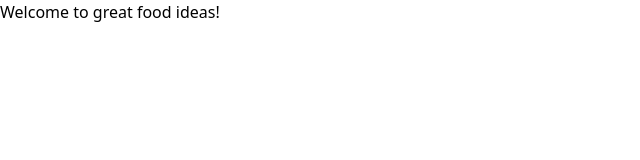
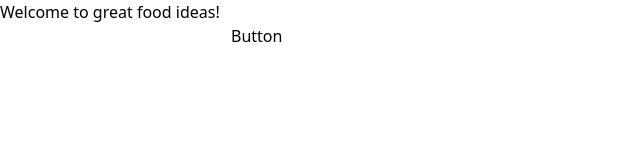
Before and after one commit to Reformedhope/Recipe_book, a React (Create React App) app: page / in a window 1280 px wide. Shown: the top 160 px of the page, without its empty margins (0-640 px from the left). Built offline with nearby package versions, Linux system fonts and the light colour scheme.

Commit message:
added  navigation using a button instead of a link

```diff
--- /dev/null
+++ b/src/Components/RecipeList.jsx
@@ -0,0 +1,5 @@
+export default function RecipeMList(){
+    return(
+        <div>LIST</div>
+    )
+}
--- a/src/Components/SearchBar.jsx
+++ b/src/Components/SearchBar.jsx
@@ -1,19 +1,25 @@
 import React, { useState } from "react";
+import { useNavigate } from "react-router-dom";
 
 const SearchBar = (props) => {
     const[search, setSearch] = useState([]);
+    const navigate = useNavigate();
+
 
     function handleRecipeSubmit(e){
         e.preventDefault();
-        props.searchRecipe(search)
+        // props.searchRecipe(search)
+        console.log(search)
+        navigate("/recipes", {state: search});
+        // to hold the variable when passing from one page to another you incorperate state.
 
     };
 
     return (
         <div>
             <form  on onSubmit={handleRecipeSubmit}>
-                <input type = "text" place holder ="Search Recipes" value = {search}  onChange={(e) => setSearch(e.target.value)}/>
-                <button type="submit">Search Yummy Recipes</button>
+                <input type = "text" place holder ="Seperate ingredients w/ a comma" value = {search}  onChange={(e) => setSearch(e.target.value)}/>
+                <button type="submit">Button</button>
             </form>
 
         </div>
--- a/src/Pages/HomePage.jsx
+++ b/src/Pages/HomePage.jsx
@@ -1,11 +1,14 @@
 import React from 'react';
+import SearchBar from '../Components/SearchBar';
 
 const HomePage = (props) => {
   return (
     <div>
         <div>
-            <h> Welcome to great food ideas!</h>
-
+            <h2> Welcome to great food ideas!</h2>
+            <div>
+            </div>
+            <SearchBar/>
 
         </div>
 
--- a/src/Pages/RecipePage.jsx
+++ b/src/Pages/RecipePage.jsx
@@ -1,7 +1,19 @@
+
+import React from "react";
+import RecipeList from "../Components/RecipeList";
+import { useLocation } from "react-router-dom";
+
+//this will now hold the value of user input.
+
+
 const RecipePage = (props) => {
+const {state} = useLocation();
+console.log("state inside of the recipe page", state)
+
+
     return (  <div>
-        {/* <Recipe/> */}
-
+        {/* <RecipeList/> */}
+<p> Recipes</p>
     </div>);
 }
 
```
Also changed, not shown: src/Components/RecipeMapper.jsx (added, +8 -0 lines).
